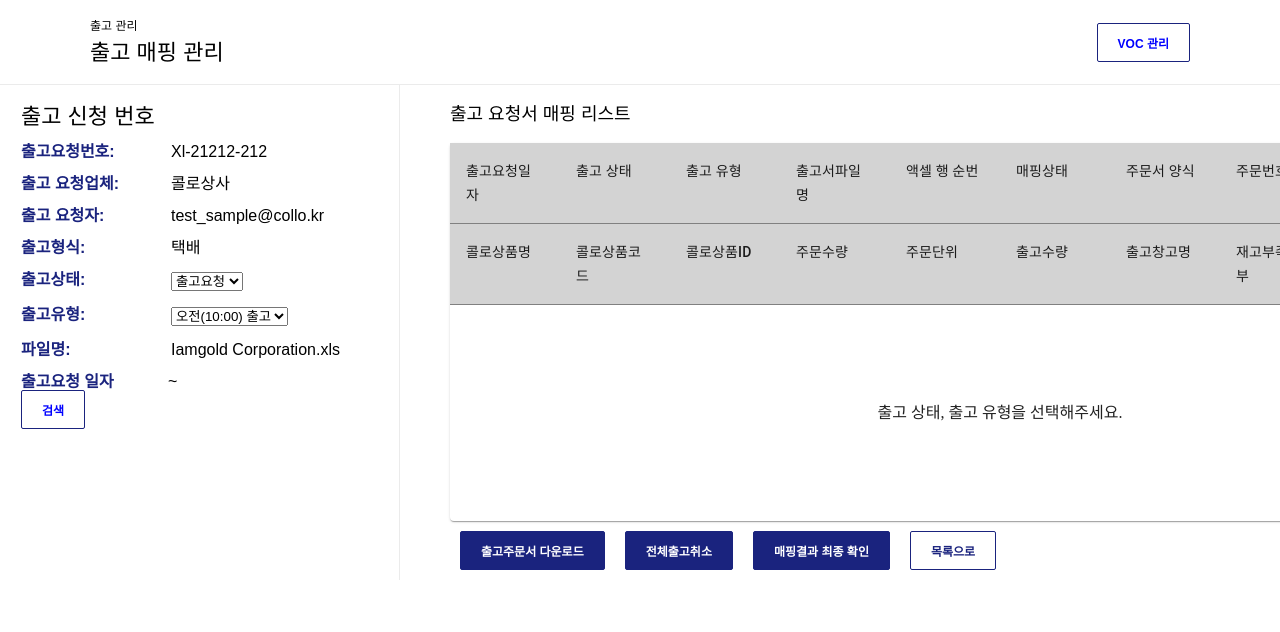
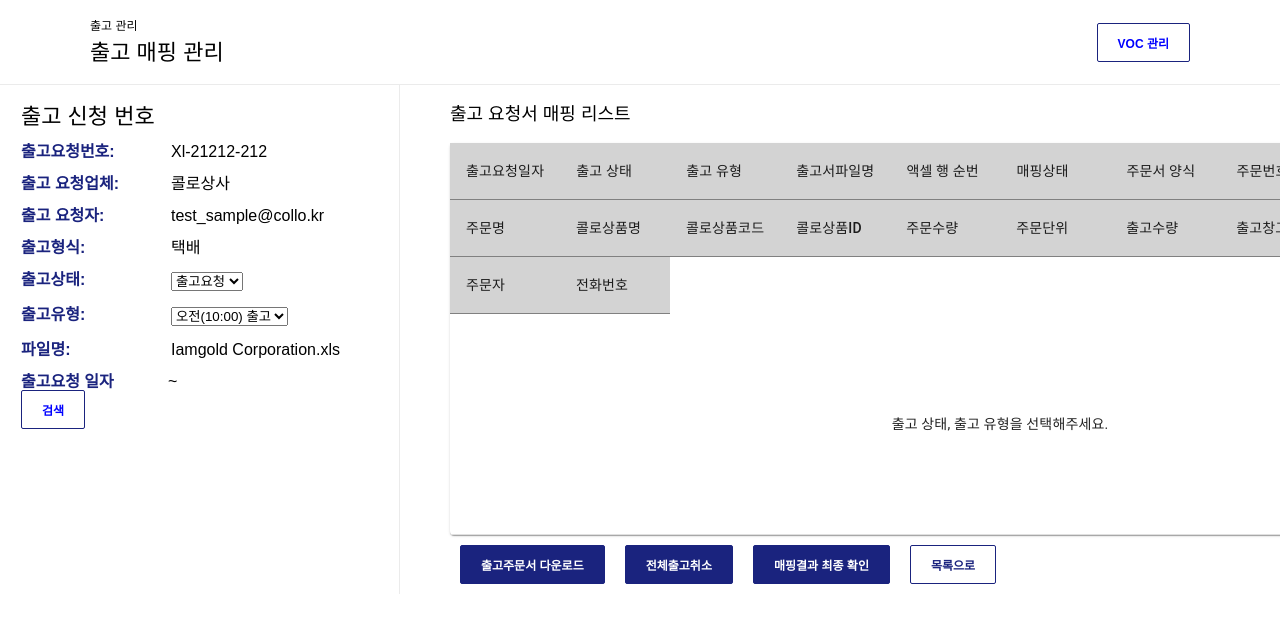
Before and after one commit to dududweb/22_1_Colo, a React (Create React App) app: page / in a window 1280 px wide. Shown: the top 632 px of the page. Built offline with nearby package versions, Linux system fonts and the light colour scheme.

Commit message:
Fix: Table 태그 warning  해결

```diff
--- a/src/components/list/List.tsx
+++ b/src/components/list/List.tsx
@@ -23,7 +23,6 @@ export default function List() {
 					<Table stickyHeader aria-label="sticky table">
 						<TableHead>
 							<TableRow>
-								<div>
 								{COLUMNS_DATA.slice(0, 10).map((column) => (
 									<TableCell
 										key={column.id}
@@ -32,13 +31,12 @@ export default function List() {
 											minWidth: column.minWidth,
 											backgroundColor: 'lightgrey',
 											borderBottomColor: 'gray',
+											display: 'inline-block',
 										}}
 									>
 										{column.label}
 									</TableCell>
 								))}
-								</div>
-								<div>
 								{COLUMNS_DATA.slice(10, 20).map((column) => (
 									<TableCell
 										key={column.name}
@@ -47,13 +45,12 @@ export default function List() {
 											minWidth: column.minWidth,
 											backgroundColor: 'lightgrey',
 											borderBlockColor: 'gray',
-												display: 'table-cell',
+											display: 'inline-block',
 										}}
 									>
 										{column.label}
 									</TableCell>
 								))}
-								</div>
 							</TableRow>
 						</TableHead>
 						{orderFilterList.length > 0 ? (
@@ -106,7 +103,17 @@ export default function List() {
 							</TableBody>
 						) : (
 							<TableBody>
-								<S.Empty>출고 상태, 출고 유형을 선택해주세요.</S.Empty>
+								<TableRow>
+									<TableCell
+										style={{
+											padding: '100px',
+											display: 'flex',
+											justifyContent: 'center',
+										}}
+									>
+										출고 상태, 출고 유형을 선택해주세요.
+									</TableCell>
+								</TableRow>
 							</TableBody>
 						)}
 					</Table>
--- a/src/components/list/ListData.ts
+++ b/src/components/list/ListData.ts
@@ -17,6 +17,6 @@ export const COLUMNS_DATA = [
 	{ id: 16, name: 'release_amount', label: '출고수량', minWidth: 110, align: 'center' },
 	{ id: 17, name: 'warehouse', label: '출고창고명', minWidth: 110, align: 'center' },
 	{ id: 18, name: 'lack_stock', label: '재고부족여부', minWidth: 110, align: 'center' },
-	{ id: 19, name: 'warehouse', label: '주문자', minWidth: 110, align: 'center' },
+	{ id: 19, name: 'user_name', label: '주문자', minWidth: 110, align: 'center' },
 	{ id: 20, name: 'user_phone', label: '전화번호', minWidth: 110, align: 'center' },
 ];
--- a/src/components/list/List_Style.tsx
+++ b/src/components/list/List_Style.tsx
@@ -9,9 +9,3 @@ export const Title = styled.h2`
 	font-size: 18px;
 	font-weight: 500;
 `;
-
-export const Empty = styled.div`
-	padding: 100px;
-	display: flex;
-	justify-content: center;
-`;
--- a/src/pages/Main.tsx
+++ b/src/pages/Main.tsx
@@ -1,5 +1,3 @@
-import { useState, useEffect } from 'react';
-import axios from 'axios';
 import * as S from './Main_Style';
 import List from '@components/list/List';
 import Header from '@components/header/Header';
```
Lines whose indentation alone changed are shown as unchanged.
